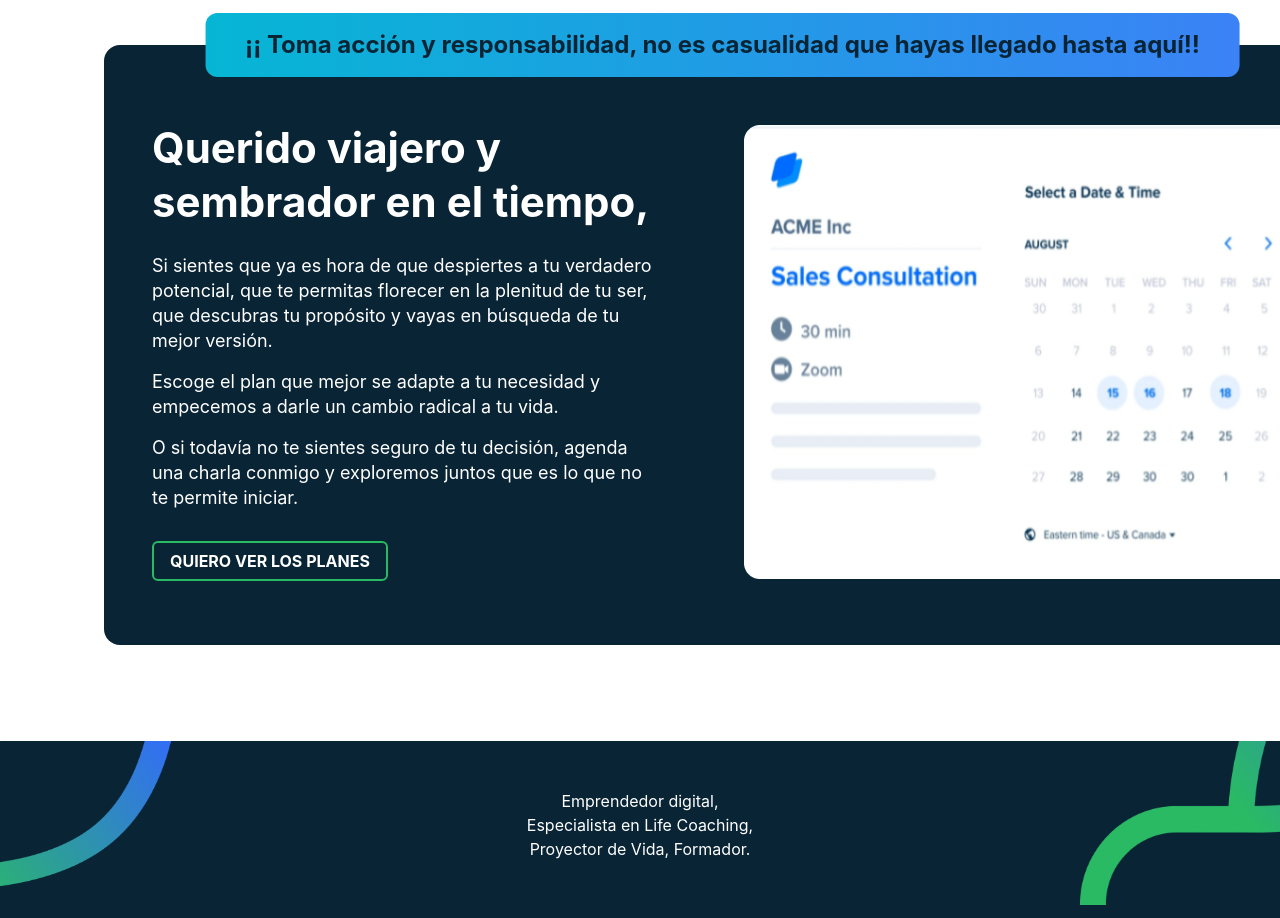
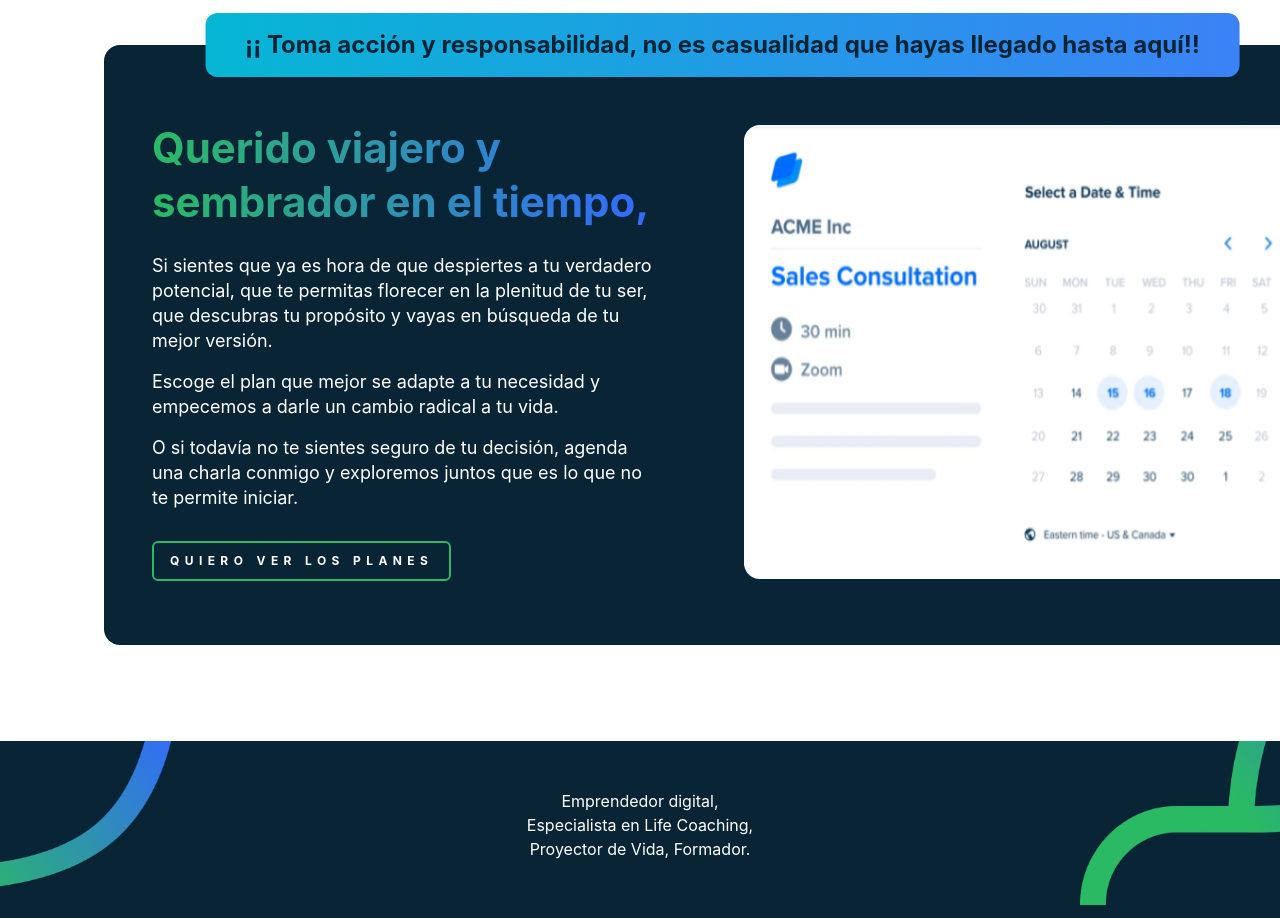
Before and after one commit to revdev-earth/JonathanPFrontend, a React (Vite) app: page / in a window 1280 px wide. Shown: the part 780-1698 px from the top of the page. Built offline with nearby package versions, Linux system fonts and the light colour scheme.

Commit message:
Letras de colores y espacio de letras boton section2.

```diff
--- a/src/Sections/2/index.tsx
+++ b/src/Sections/2/index.tsx
@@ -17,7 +17,10 @@ const Section2 = () => {
             hasta aquí!!
           </div>
           <div className="flex flex-col gap-6 w-2/4 ">
-            <div className="w-[500px]  text-[42px] font-bold leading-[54px]">
+            <div className="w-[500px]  text-[42px] font-bold leading-[54px]
+                          bg-clip-text
+                          text-transparent  bg-gradient-to-r from-[#2ABA64] to-[#3369FF]
+            ">
               Querido viajero y sembrador en el tiempo,
             </div>
             <div className="flex flex-col gap-4 w-[500px] text-[18px] leading-[25px] font-normal">
@@ -38,7 +41,11 @@ const Section2 = () => {
               </p>
             </div>
             <div>
-              <button className="flex items-center uppercase mt-[7px] px-4 h-10 border-2 rounded-md border-[#2ABA64]">
+              <button className="flex items-center
+                                mt-[7px] px-4 h-10
+                                uppercase text-xs font-bold
+                                tracking-[.45em]
+                                border-2 rounded-md border-[#2ABA64]">
                 QUIERO VER LOS PLANES
               </button>
             </div>
```
